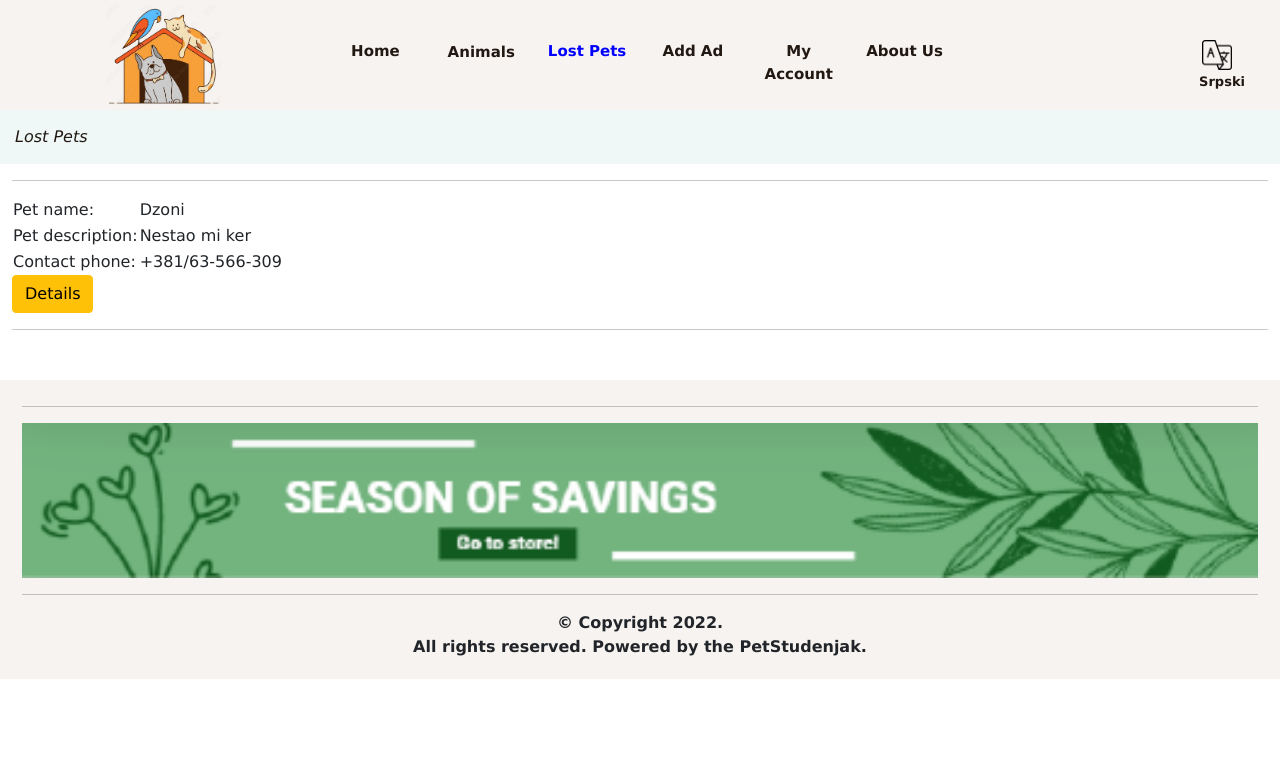
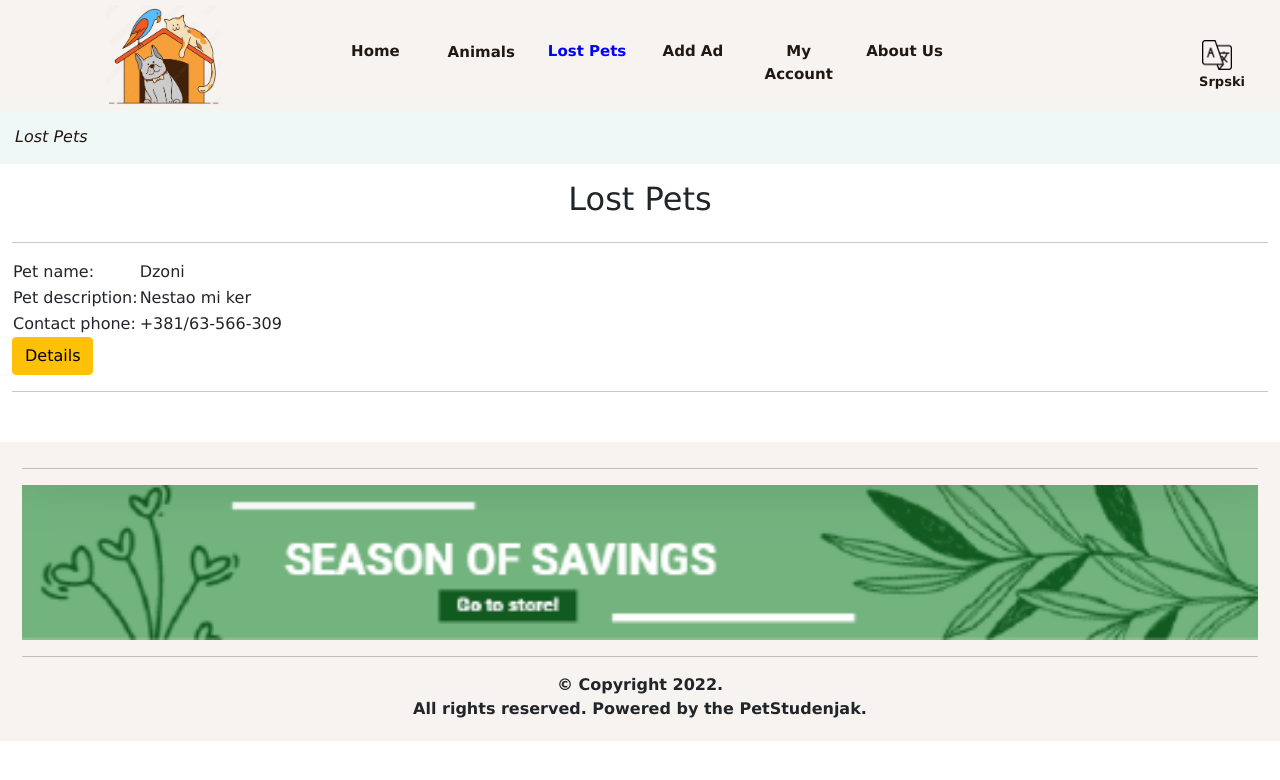
Before and after one commit to bericuros/PetStudenjak-Web-Design, a plain HTML site: page templates/lostpets.html in a window 1280 px wide. Drawn offline with nearby package versions, Linux system fonts and the light colour scheme.

Commit message:
Added title in lostpets

```diff
--- a/templates/lostpets.html
+++ b/templates/lostpets.html
@@ -75,6 +75,11 @@
     </nav>
 
     <div class="container-fluid" id="body">
+        <div class="row">
+            <div class="col-sm-12 text-center">
+                <h2>Lost Pets</h2>
+            </div>
+        </div>
     </div>
 
 </body>
```
